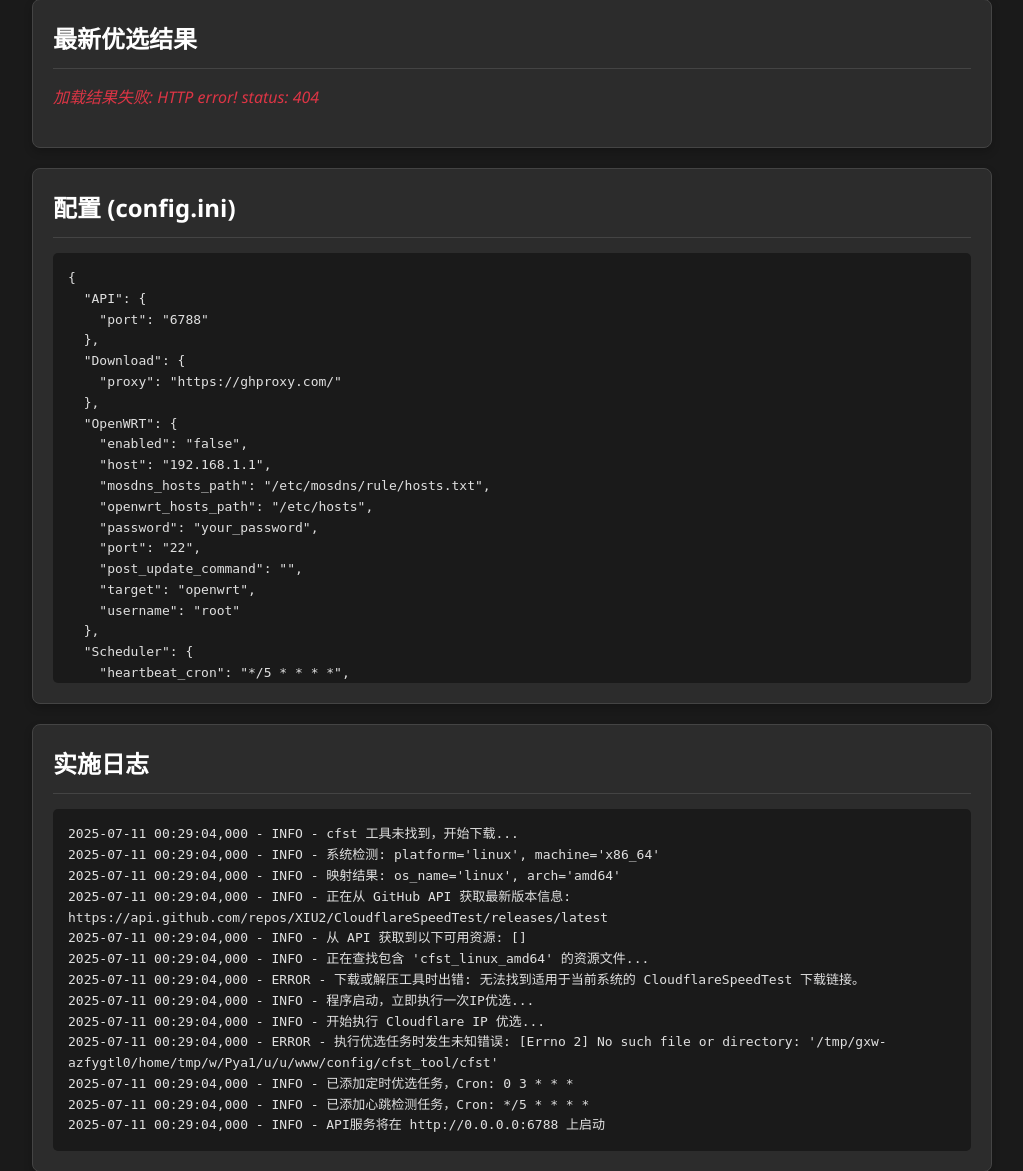
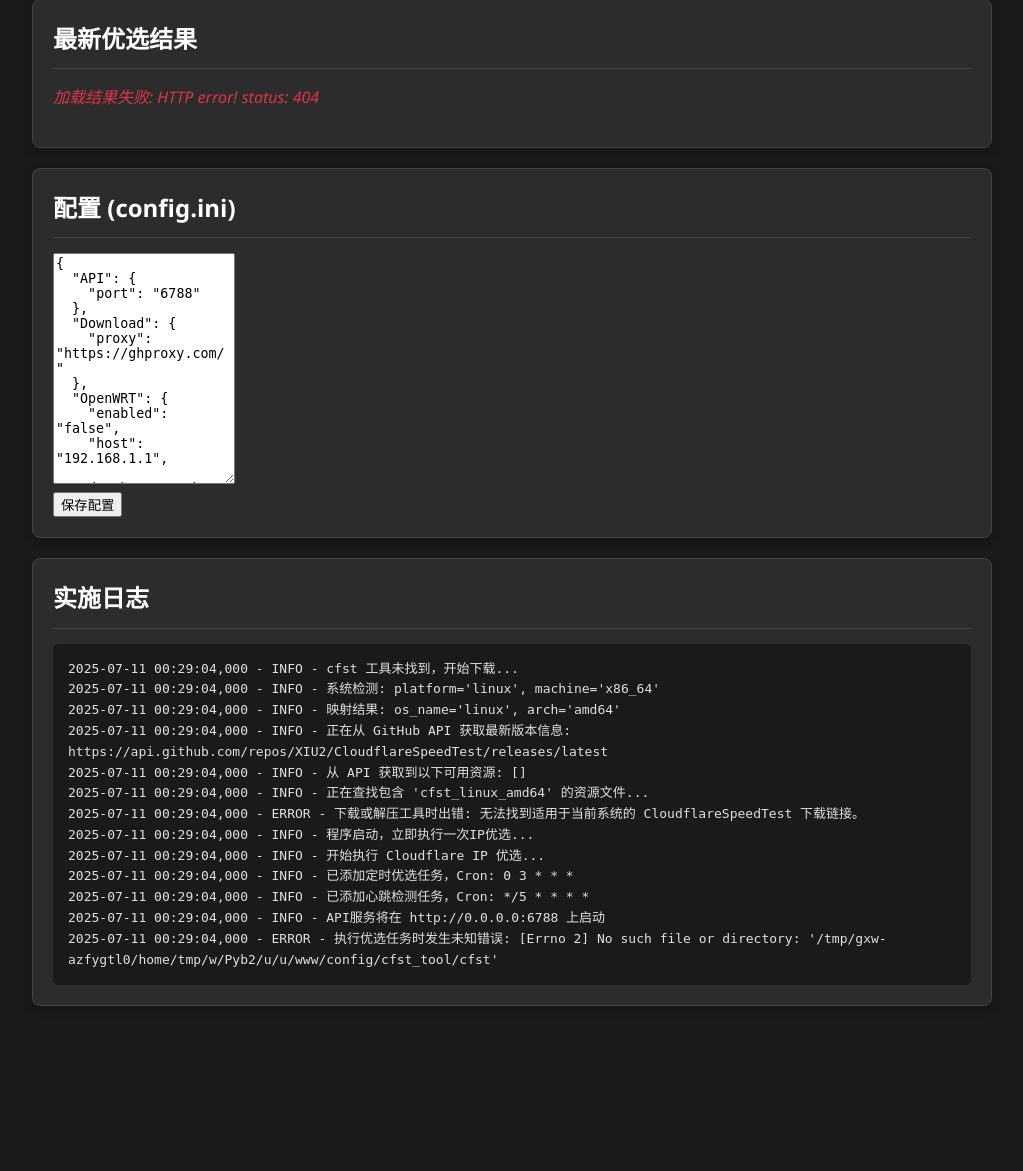
Before and after one commit to vipmc838/cloudflare-optimizer, a Flask app: page / in a window 1280 px wide. Shown: the part 356-1527 px from the top of the page, without its empty margins (128-1151 px from the left). After the commit the page ends 1362 px from the top, so only its background shows below. Run offline with Flask 3, Linux system fonts and the light colour scheme; parts of the project's set-up code (start-up, migrations or seed data) failed here and were passed over.

Commit message:
Update index.html

```diff
--- a/templates/index.html
+++ b/templates/index.html
@@ -30,7 +30,10 @@
 
         <div id="config-card" class="card">
             <h2>配置 (config.ini)</h2>
-            <pre id="config-content">正在加载...</pre>
+            <textarea id="config-content" rows="15">正在加载...</textarea>
+            <div class="button-container">
+                <button id="save-config">保存配置</button>
+            </div>
         </div>
 
         <div id="logs-card" class="card">
```
